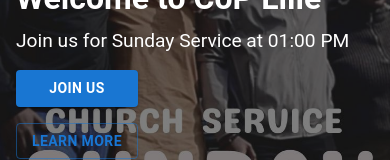
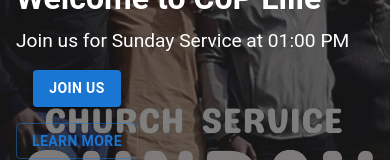
Before and after one commit to kaniobed28/cop-lille, a React (Create React App) app: page / in a window 390 px wide. Shown: the part 574-734 px from the top of the page. Built offline with nearby package versions, Linux system fonts and the light colour scheme.

Commit message:
appbar alligned at center when on phone

```diff
--- a/package.json
+++ b/package.json
@@ -12,9 +12,11 @@
     "@testing-library/user-event": "^13.5.0",
     "firebase": "^11.0.1",
     "framer-motion": "^11.11.9",
+    "leaflet": "^1.9.4",
     "react": "^18.3.1",
     "react-dom": "^18.3.1",
     "react-intersection-observer": "^9.13.1",
+    "react-leaflet": "^4.2.1",
     "react-router-dom": "^6.27.0",
     "react-scripts": "5.0.1",
     "web-vitals": "^2.1.4"
--- a/public/index.html
+++ b/public/index.html
@@ -7,7 +7,7 @@
     <meta name="theme-color" content="#000000" />
     <meta
       name="description"
-      content="Web site created using create-react-app"
+      content="The Church of Pentecost (Lille)"
     />
     <link rel="apple-touch-icon" href="%PUBLIC_URL%/images/logo-cop.gif" />
     <!--
--- a/src/App.js
+++ b/src/App.js
@@ -7,7 +7,6 @@ import AboutUs from './about-us/components/AboutUs';
 import Blog from './blogs/components/Blogs';
 import Events from './events/components/Events';
 
-
 const theme = createTheme();
 
 
@@ -16,6 +15,7 @@ function App() {
     <Router>
       <ThemeProvider theme={theme}>
         <Header />
+
         <Routes>
           <Route path="/" element={<Home></Home>} />
           <Route path="/home" element={<Home></Home>} />
--- a/src/home/components/HomeBanner.js
+++ b/src/home/components/HomeBanner.js
@@ -67,9 +67,14 @@ function HomeBanner() {
 
         {/* Action Buttons */}
         <Box sx={{ display: 'flex', gap: 2, flexDirection: { xs: 'column', sm: 'row' } }}>
-          <Button variant="contained" color="primary" sx={{ fontWeight: 'bold' }}>
-            Join Us
-          </Button>
+          {/* "Join Us" Button with Google Maps link */}
+          <a href="https://maps.app.goo.gl/d2a2qa6r2rWGctEK9" target="_blank" rel="noopener noreferrer" style={{ textDecoration: 'none' }}>
+            <Button variant="contained" color="primary" sx={{ fontWeight: 'bold' }}>
+              Join Us
+            </Button>
+          </a>
+
+          {/* "Learn More" Button */}
           <Button variant="outlined" color="primary" sx={{ fontWeight: 'bold' }}>
             Learn More
           </Button>
```
Also changed, not shown: public/manifest.json, 1 other file (tests, documents, lock files or other folders).
